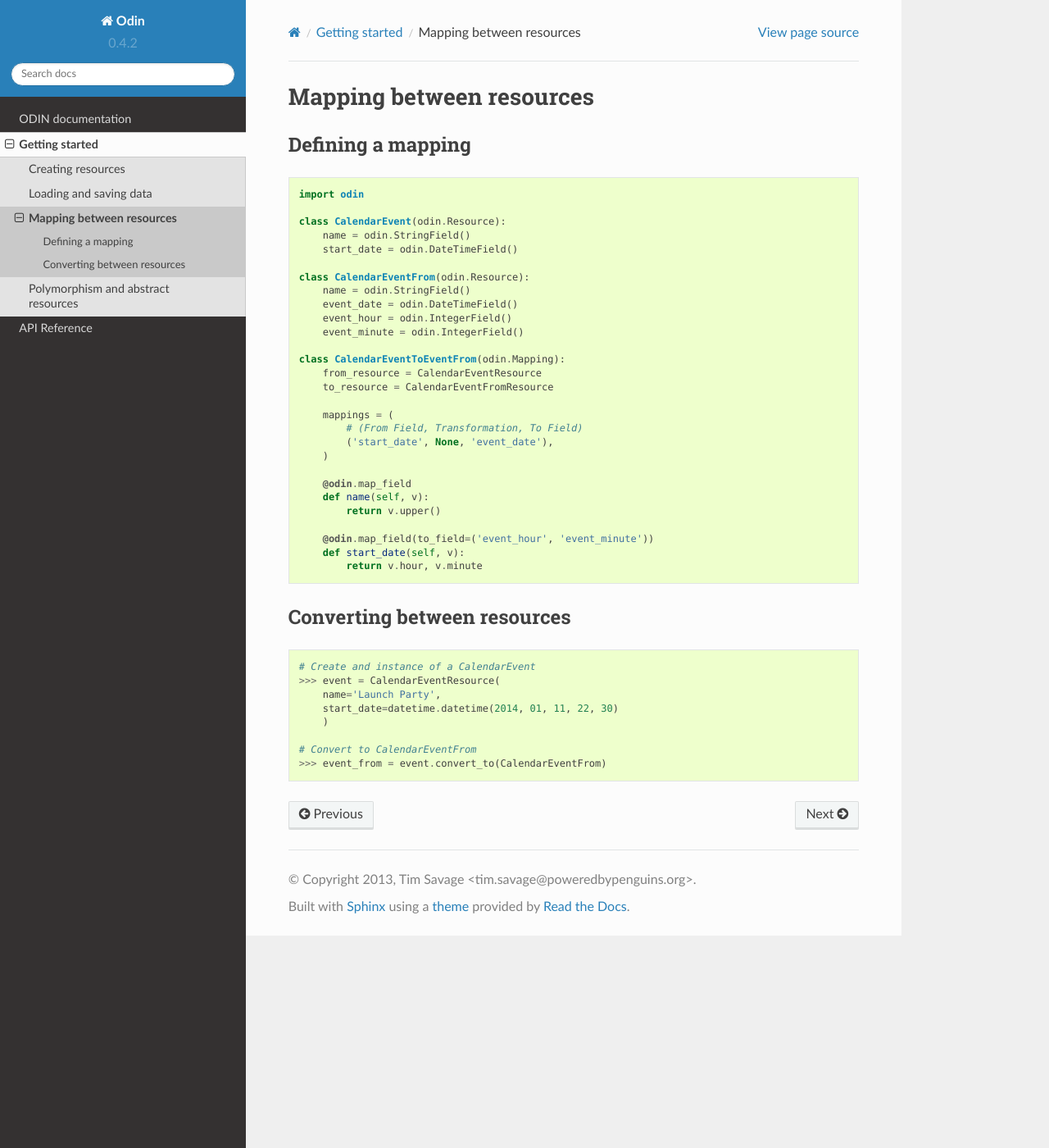
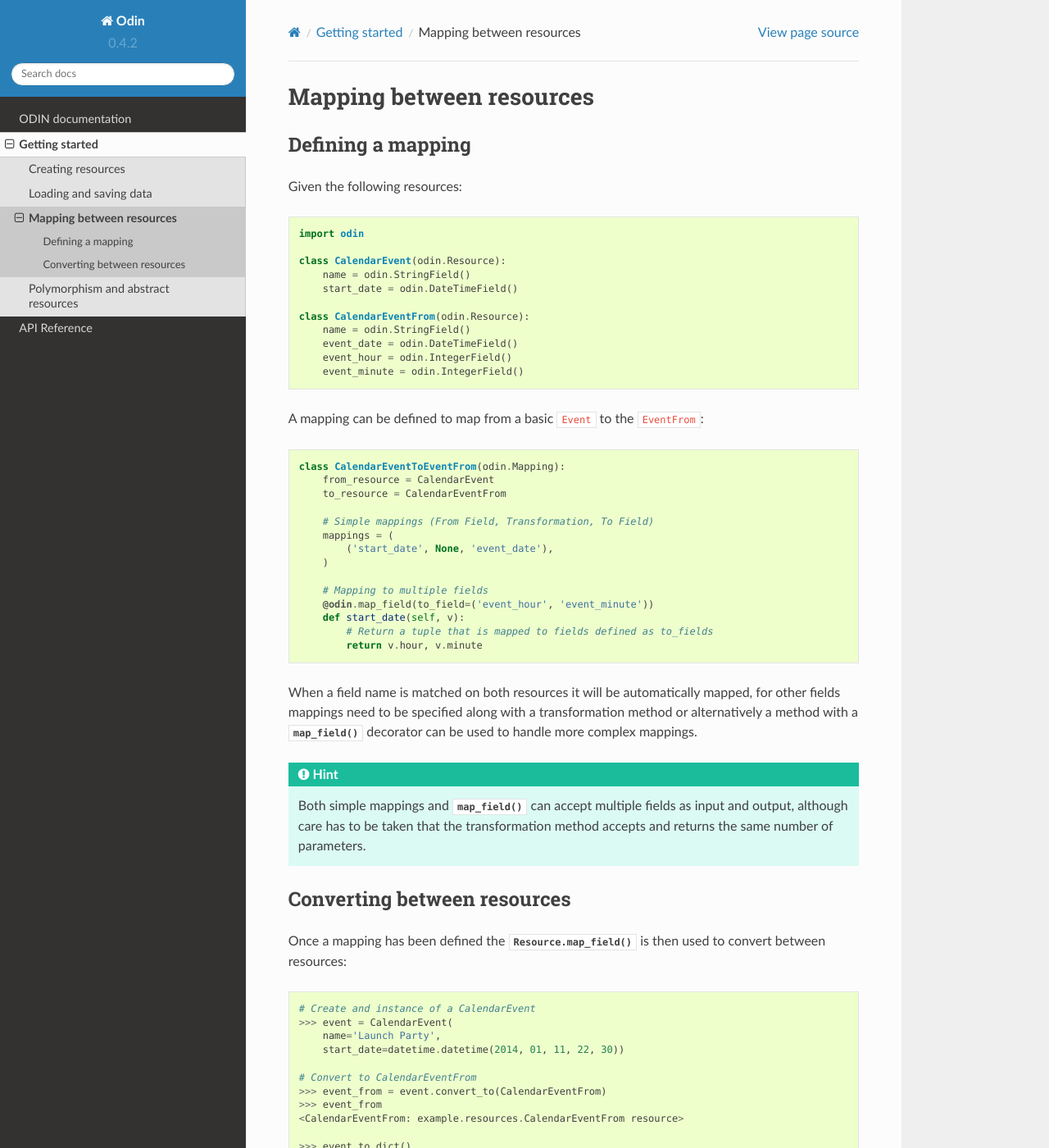
Before and after one commit to python-odin/odin, a Sphinx documentation site: the page built from docs/intro/mapping-between-resources.rst, in a window 1280 px wide and 1400 px high. Shown: the whole window at 82% size. Built offline with Sphinx 7.4.7 and the Read the Docs theme 2.0.0, drawn with Linux system fonts in a browser that asks for light colours; some of the changed text lies outside the part shown.

Commit message:
Corrected example code and added some explanation of usage.

```diff
--- a/docs/intro/mapping-between-resources.rst
+++ b/docs/intro/mapping-between-resources.rst
@@ -6,7 +6,7 @@ Mapping between resources
 Defining a mapping
 ==================
 
-::
+Given the following resources::
 
     import odin
 
@@ -20,34 +20,51 @@ Defining a mapping
         event_hour = odin.IntegerField()
         event_minute = odin.IntegerField()
 
+
+A mapping can be defined to map from a basic ``Event`` to the ``EventFrom``::
+
     class CalendarEventToEventFrom(odin.Mapping):
-        from_resource = CalendarEventResource
-        to_resource = CalendarEventFromResource
+        from_resource = CalendarEvent
+        to_resource = CalendarEventFrom
 
+        # Simple mappings (From Field, Transformation, To Field)
         mappings = (
-            # (From Field, Transformation, To Field)
             ('start_date', None, 'event_date'),
         )
 
-        @odin.map_field
-        def name(self, v):
-            return v.upper()
-
+        # Mapping to multiple fields
         @odin.map_field(to_field=('event_hour', 'event_minute'))
         def start_date(self, v):
+            # Return a tuple that is mapped to fields defined as to_fields
             return v.hour, v.minute
+
+
+When a field name is matched on both resources it will be automatically mapped, for other fields mappings need to be
+specified along with a transformation method or alternatively a method with a :py:meth:`map_field` decorator can be used
+to handle more complex mappings.
+
+.. hint::
+    Both simple mappings and :py:meth:`map_field` can accept multiple fields as input and output, although care has to
+    be taken that the transformation method accepts and returns the same number of parameters.
 
 
 Converting between resources
 ============================
 
-::
+Once a mapping has been defined the :py:meth:`Resource.map_field` is then used to convert between resources::
 
     # Create and instance of a CalendarEvent
-    >>> event = CalendarEventResource(
+    >>> event = CalendarEvent(
         name='Launch Party',
-        start_date=datetime.datetime(2014, 01, 11, 22, 30)
-        )
+        start_date=datetime.datetime(2014, 01, 11, 22, 30))
 
     # Convert to CalendarEventFrom
     >>> event_from = event.convert_to(CalendarEventFrom)
+    >>> event_from
+    <CalendarEventFrom: example.resources.CalendarEventFrom resource>
+
+    >>> event.to_dict()
+    {'event_date': datetime.datetime(2014, 01, 11, 22, 30),
+     'event_hour': 22,
+     'event_minute': 30,
+     'name': 'Launch Party'}
```
